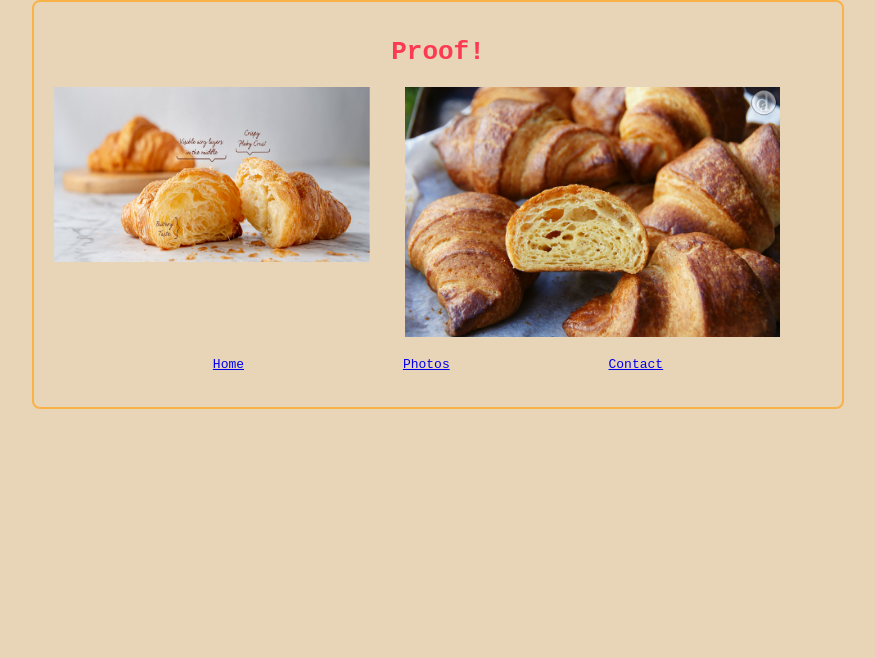
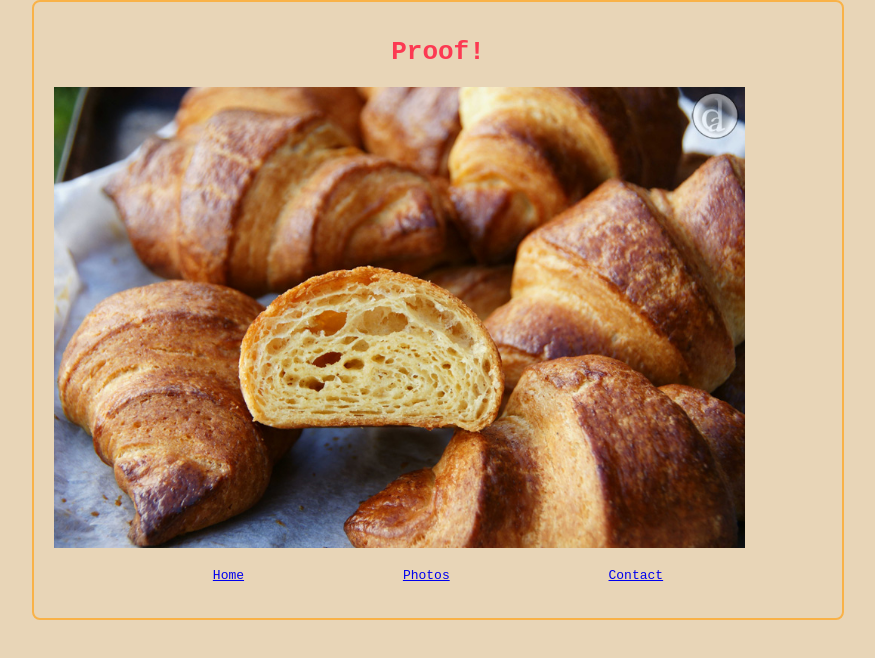
Before and after one commit to NewmanSaurusRex/croissant-static-webpage, a plain HTML site: page photo.html in a window 1280 px wide. Shown: the whole page, without its empty margins (202-1077 px from the left). Drawn offline with Linux system fonts and the light colour scheme.

Commit message:
Update photo.html

```diff
--- a/photo.html
+++ b/photo.html
@@ -11,11 +11,8 @@
     <div class="container">
       <h1>Proof!</h1>
       <div class="row">
-        <div class="col-6">
-          <img src="src/img/yummy-croissant.jpeg" class="croissant-img" height="175"/>
-        </div>
-        <div class="col-6">
-          <img src="src/img/sad-croissant.jpeg" class="croissant-img" width="470"/>
+        <div class="col-9">
+          <img src="src/img/sad-croissant.jpeg" class="croissant-img" />
         </div>
       </div>
 
```
